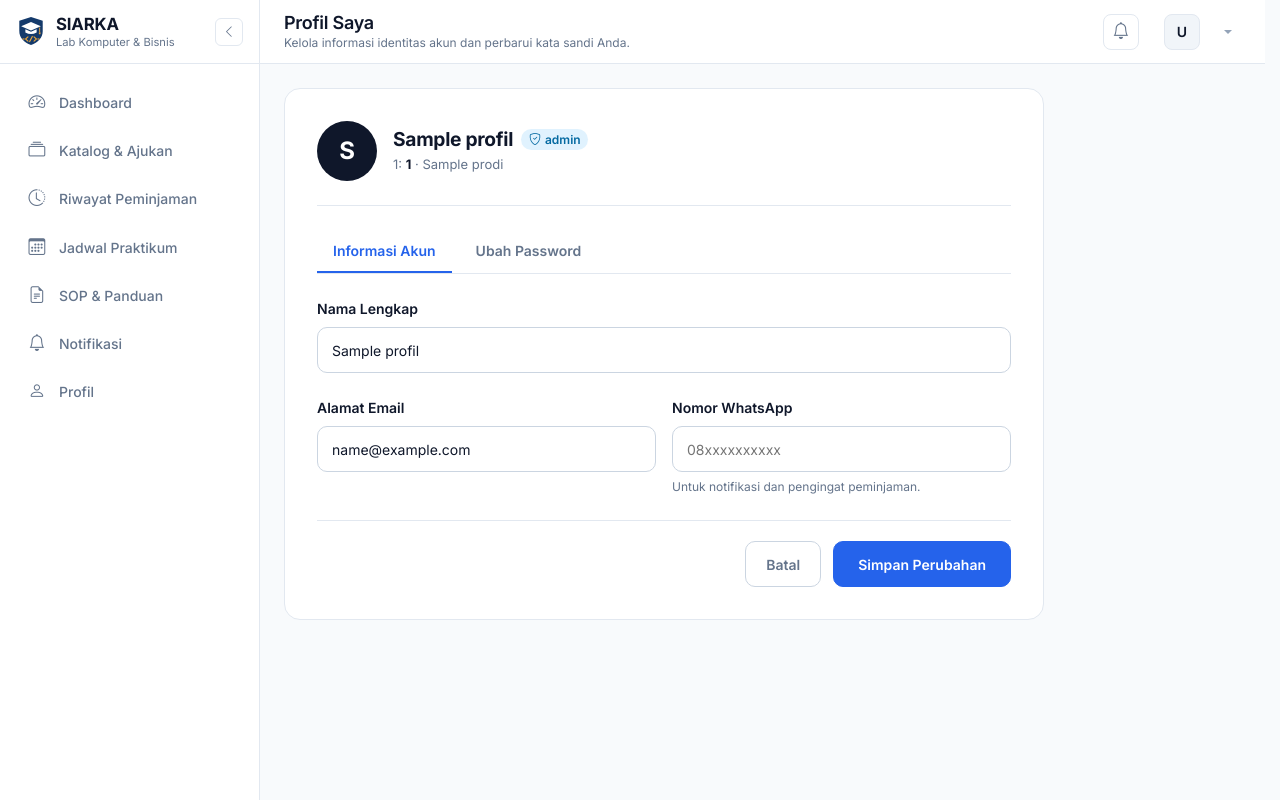
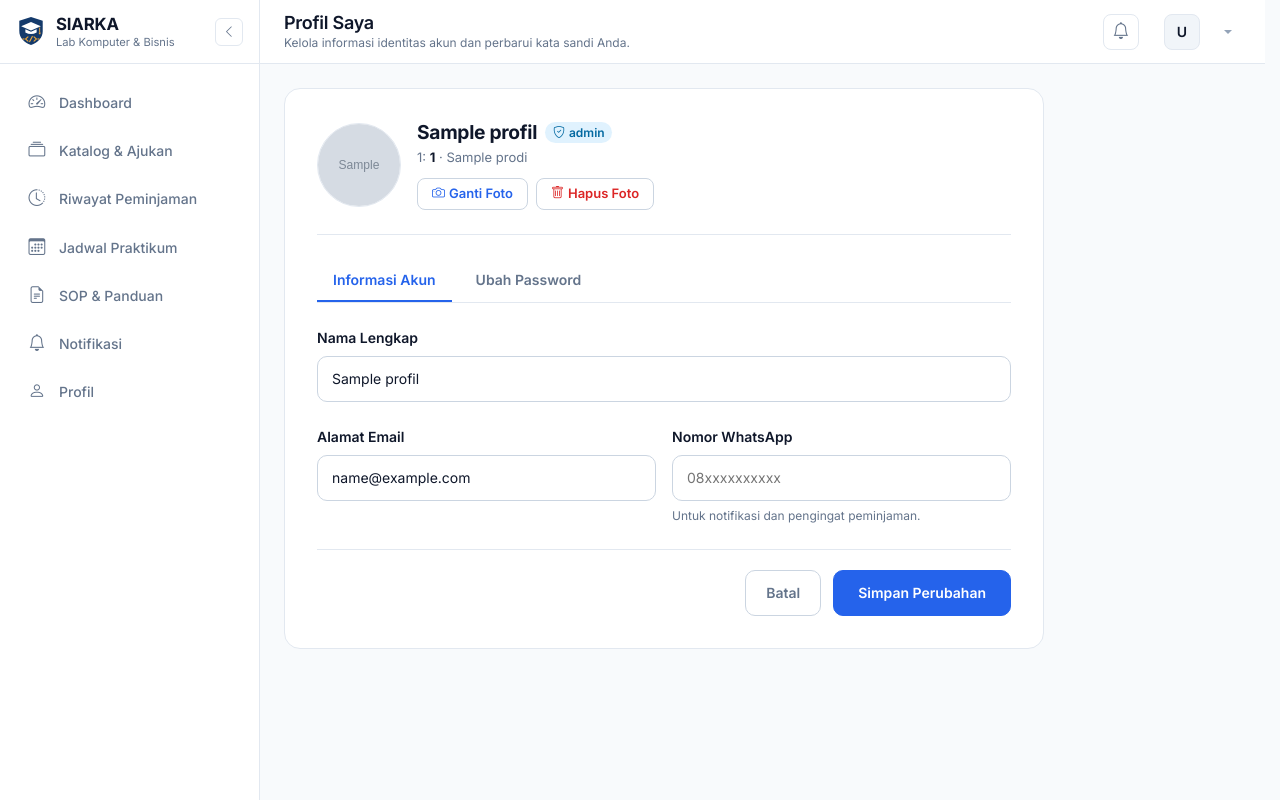
Before and after one commit to ikyy02/sistem_lab, a Laravel app: template resources/views/profil/index.blade.php in a window 1280 px wide. Run offline with Laravel 12, Linux system fonts and the light colour scheme; data comes from the database, SQL or seed files in the repository; the template is opened without the code that fills it: most values are stand-ins (such as "Sample title", 1, 10 or a date in 2020); grey boxes marked "Sample" are stand-in pictures.

Commit message:
feat: tambah fitur profil dan foto

```diff
--- a/app/Models/Akun.php
+++ b/app/Models/Akun.php
@@ -2,6 +2,7 @@
 
 namespace App\Models;
 
+use App\Support\GambarProfil;
 use Illuminate\Database\Eloquent\Model;
 use Illuminate\Notifications\Notifiable;
 
@@ -18,7 +19,13 @@ class Akun extends Model
     public $incrementing = false;
     protected $keyType = 'string';
     public $timestamps = false;
-    protected $fillable = ['email', 'password', 'role', 'wajib_ganti_password'];
+    protected $fillable = ['email', 'password', 'role', 'wajib_ganti_password', 'foto'];
     protected $casts = ['wajib_ganti_password' => 'boolean'];
     protected $hidden = ['password'];
+
+    // URL foto profil untuk ditampilkan di <img>; null bila belum mengunggah foto.
+    public function getFotoUrlAttribute(): ?string
+    {
+        return GambarProfil::url($this->foto);
+    }
 }
--- a/resources/views/layouts/app.blade.php
+++ b/resources/views/layouts/app.blade.php
@@ -86,7 +86,11 @@
 
         <div class="topbar-right dropdown">
             <button class="topbar-user dropdown-toggle" data-bs-toggle="dropdown" aria-expanded="false">
-                <span class="topbar-avatar">{{ $initial }}</span>
+                @if($notifAkun?->foto_url)
+                    <span class="topbar-avatar" style="overflow:hidden;"><img src="{{ $notifAkun->foto_url }}" alt="Foto profil" style="width:100%;height:100%;object-fit:cover;display:block;"></span>
+                @else
+                    <span class="topbar-avatar">{{ $initial }}</span>
+                @endif
                 <span class="d-none d-sm-block text-start lh-sm">
                     <span class="d-block fw-semibold" style="font-size:.82rem">{{ $me['nama'] ?? '' }}</span>
                 </span>
--- a/resources/views/profil/index.blade.php
+++ b/resources/views/profil/index.blade.php
@@ -20,17 +20,59 @@
         box-shadow: none;
     }
     .profil-avatar-circle {
-        width: 60px;
-        height: 60px;
+        width: 84px;
+        height: 84px;
         border-radius: 50%;
         background: #0f172a;
         color: #ffffff;
-        font-size: 1.5rem;
+        font-size: 1.8rem;
         font-weight: 700;
         display: flex;
         align-items: center;
         justify-content: center;
         flex-shrink: 0;
+    }
+    .profil-avatar-img {
+        width: 84px;
+        height: 84px;
+        border-radius: 50%;
+        object-fit: cover;
+        display: block;
+        flex-shrink: 0;
+        border: 1px solid #e2e8f0;
+    }
+    /* Aksi Foto Profil: Tambah/Ganti & Hapus */
+    .profil-foto-actions {
+        display: flex;
+        flex-wrap: wrap;
+        gap: 8px;
+        margin-top: 10px;
+    }
+    .btn-foto-profil {
+        height: 32px;
+        padding: 0 14px;
+        border-radius: 8px;
+        background: #ffffff;
+        color: #2563eb;
+        border: 1px solid #cbd5e1;
+        font-size: 13px;
+        font-weight: 600;
+        display: inline-flex;
+        align-items: center;
+        justify-content: center;
+        cursor: pointer;
+        transition: all 150ms ease;
+    }
+    .btn-foto-profil:hover {
+        background: #eff6ff;
+        border-color: #2563eb;
+    }
+    .btn-foto-profil-danger {
+        color: #dc2626;
+    }
+    .btn-foto-profil-danger:hover {
+        background: #fef2f2;
+        border-color: #dc2626;
     }
     /* Tab Navigasi Minimalis */
     .profil-nav-tabs {
@@ -169,10 +211,14 @@
 @section('content')
 <div class="profil-page-container">
     <div class="profil-card">
-        {{-- Header Kartu: Avatar, Nama, Badge Peran, dan Teks Kecil Identitas --}}
+        {{-- Header Kartu: Avatar/Foto, Nama, Badge Peran, Identitas, dan Aksi Foto --}}
         <div class="d-flex align-items-center gap-3 pb-4 border-bottom mb-4">
-            <div class="profil-avatar-circle">
-                {{ mb_strtoupper(mb_substr($profil->nama ?? 'U', 0, 1)) }}
+            <div class="profil-avatar-wrap flex-shrink-0">
+                @if($fotoUrl)
+                    <img src="{{ $fotoUrl }}" alt="Foto profil {{ $profil->nama }}" class="profil-avatar-img">
+                @else
+                    <div class="profil-avatar-circle">{{ mb_strtoupper(mb_substr($profil->nama ?? 'U', 0, 1)) }}</div>
+                @endif
             </div>
             <div class="min-w-0 flex-grow-1">
                 <div class="d-flex flex-wrap align-items-center gap-2 mb-1">
@@ -190,6 +236,26 @@
                         <span>{{ $prodi }}</span>
                     @endif
                 </div>
+
+                {{-- Aksi foto profil: tambah/ganti (unggah) dan hapus --}}
+                <div class="profil-foto-actions">
+                    <form method="POST" action="{{ route('profil.foto') }}" enctype="multipart/form-data" class="m-0">
+                        @csrf
+                        <input type="file" name="foto" id="inputFotoProfil" accept=".jpg,.jpeg,.png,.webp,image/jpeg,image/png,image/webp" class="d-none" onchange="this.closest('form').submit()">
+                        <button type="button" class="btn-foto-profil" onclick="document.getElementById('inputFotoProfil').click()">
+                            <i class="bi bi-{{ $fotoUrl ? 'camera' : 'plus-lg' }} me-1"></i>{{ $fotoUrl ? 'Ganti Foto' : 'Tambah Foto' }}
+                        </button>
+                    </form>
+                    @if($fotoUrl)
+                    <form method="POST" action="{{ route('profil.foto.hapus') }}" data-konfirmasi="Hapus foto profil ini?" class="m-0">
+                        @csrf
+                        <button type="submit" class="btn-foto-profil btn-foto-profil-danger">
+                            <i class="bi bi-trash me-1"></i>Hapus Foto
+                        </button>
+                    </form>
+                    @endif
+                </div>
+                @error('foto')<div class="profil-error-msg">{{ $message }}</div>@enderror
             </div>
         </div>
 
--- a/routes/web.php
+++ b/routes/web.php
@@ -61,6 +61,10 @@ Route::middleware(['silab.auth', 'silab.password'])->group(function () {
     Route::get('profil', [ProfilController::class, 'index'])->name('profil.index');
     Route::put('profil', [ProfilController::class, 'update'])->name('profil.update');
     Route::put('profil/password', [ProfilController::class, 'password'])->name('profil.password');
+
+    // Foto profil: tambah/ganti dan hapus (semua role; file disimpan pada akun sendiri).
+    Route::post('profil/foto', [ProfilController::class, 'foto'])->name('profil.foto');
+    Route::post('profil/foto/hapus', [ProfilController::class, 'hapusFoto'])->name('profil.foto.hapus');
 
     // Staf Prodi dan Laboran/Admin (Super Admin)
     Route::middleware('silab.role:' . Role::STAFF . ',' . Role::LABORAN)->group(function () {
```
Also changed, not shown: app/Http/Controllers/ProfilController.php (+40 -0 lines), app/Support/GambarProfil.php (added, +35 -0 lines), tests/Feature/ProfilFotoTest.php (added, +129 -0 lines), database/migrations/2026_12_12_000001_tambah_foto_pada_akuns.php (added).
